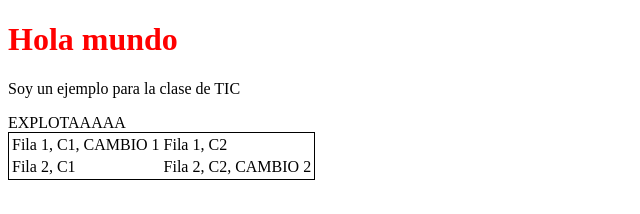
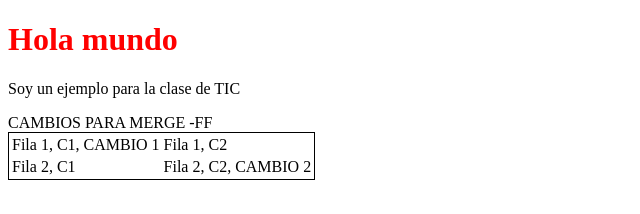
Before and after one commit to URSUS32/REPO-TIC-2-739974, a plain HTML site: page index.html in a window 1280 px wide. Shown: the whole page, without its empty margins (0-640 px from the left). Drawn offline with Linux system fonts and the light colour scheme.

Commit message:
Update on index.html for merge -ff

```diff
--- a/index.html
+++ b/index.html
@@ -13,7 +13,7 @@
 
     <table style="border:1px solid #000000">
         <tr>
-            EXPLOTAAAAA
+            CAMBIOS PARA MERGE -FF
             <td>Fila 1, C1, CAMBIO 1</td>
             <td>Fila 1, C2</td>
         </tr>
```
